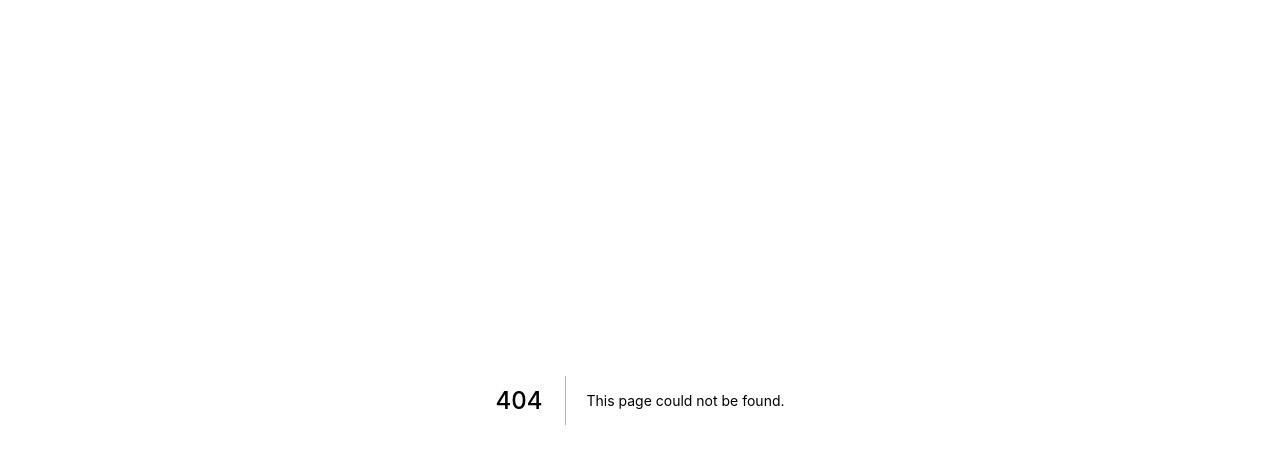
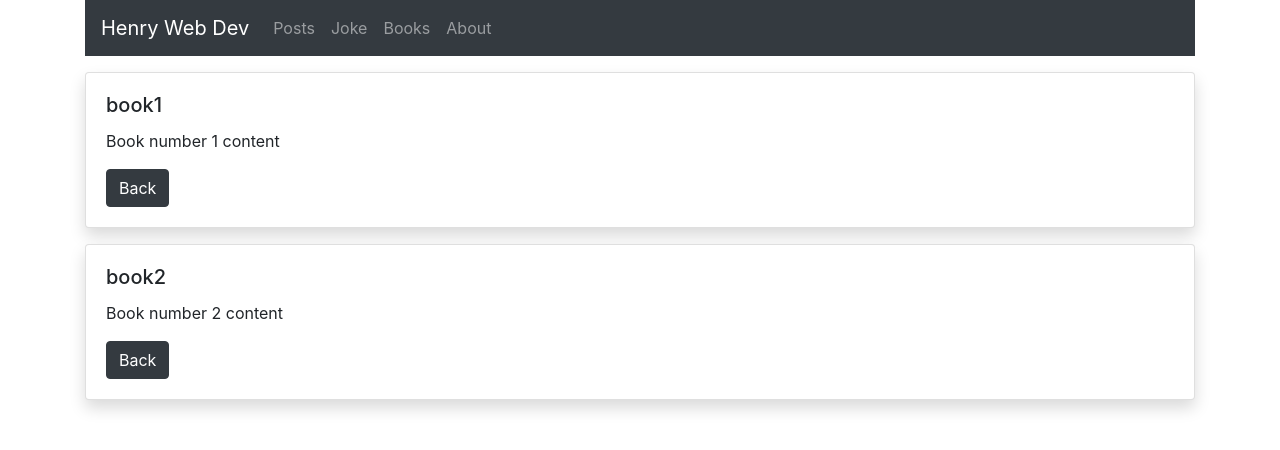
Before and after one commit to lpredrum136/next-crash, a Next.js app: page /books in a window 1280 px wide. Before the commit this address had no page. Shown: the top 450 px of the page. Built offline with nearby package versions, Linux system fonts and the light colour scheme.

Commit message:
Read file system

```diff
--- a/components/layouts/NavbarMenu.js
+++ b/components/layouts/NavbarMenu.js
@@ -13,6 +13,9 @@ const NavbarMenu = () => (
       <Link href='/jokes/random' passHref>
         <Nav.Link>Joke</Nav.Link>
       </Link>
+      <Link href='/books' passHref>
+        <Nav.Link>Books</Nav.Link>
+      </Link>
       <Link href='/about' passHref>
         <Nav.Link>About</Nav.Link>
       </Link>
--- /dev/null
+++ b/lib/book.js
@@ -0,0 +1,19 @@
+import fs from 'fs'
+import path from 'path'
+
+const booksDirectory = path.join(process.cwd(), 'books')
+
+export const getBooks = () => {
+  const bookFileNames = fs.readdirSync(booksDirectory)
+  const booksData = bookFileNames.map(bookFileName => {
+    const fullBookPath = path.join(booksDirectory, bookFileName)
+    const bookContent = fs.readFileSync(fullBookPath, 'utf8')
+
+    return {
+      bookName: bookFileName.replace(/\.txt$/, ''),
+      bookContent
+    }
+  })
+
+  return booksData
+}
--- /dev/null
+++ b/pages/books/index.js
@@ -0,0 +1,36 @@
+import Layout from '../../components/layouts/Layout'
+import Card from 'react-bootstrap/Card'
+import Button from 'react-bootstrap/Button'
+import Link from 'next/link'
+
+import { getBooks } from '../../lib/book'
+
+const Books = ({ books }) => {
+  return (
+    <Layout>
+      {books.map(book => (
+        <Card className='my-3 shadow' key={book.bookName}>
+          <Card.Body>
+            <Card.Title>{book.bookName}</Card.Title>
+            <Card.Text>{book.bookContent}</Card.Text>
+            <Link href='/'>
+              <Button variant='dark'>Back</Button>
+            </Link>
+          </Card.Body>
+        </Card>
+      ))}
+    </Layout>
+  )
+}
+
+export const getStaticProps = async () => {
+  const books = getBooks()
+  console.log(books)
+  return {
+    props: {
+      books
+    }
+  }
+}
+
+export default Books
--- a/pages/jokes/random.js
+++ b/pages/jokes/random.js
@@ -1,4 +1,3 @@
-import React from 'react'
 import { getRandomJoke } from '../../lib/joke'
 import Card from 'react-bootstrap/Card'
 import Button from 'react-bootstrap/Button'
--- a/pages/posts/[id].js
+++ b/pages/posts/[id].js
@@ -29,6 +29,7 @@ export const getStaticPaths = async () => {
   }
 }
 
+// argument here is context { params: ...}
 export const getStaticProps = async ({ params }) => {
   const post = await getPostById(params.id)
   return {
```
Also changed, not shown: books/book1.txt (added), books/book2.txt (added).
